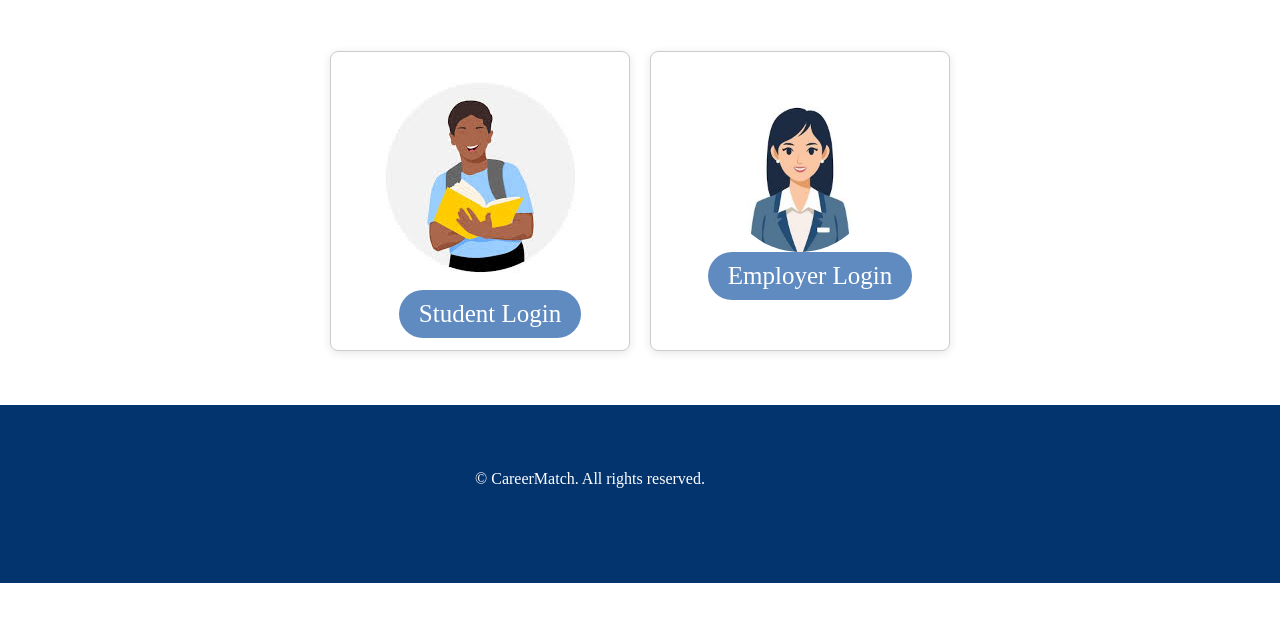
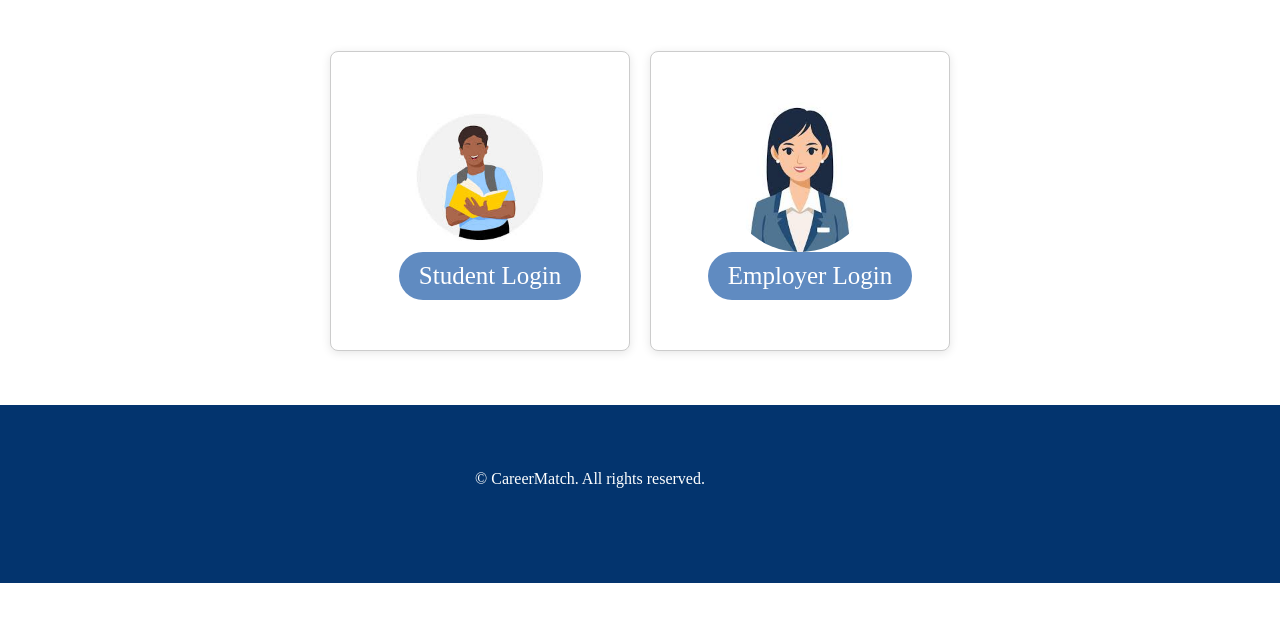
Before and after one commit to AlishaGadkari/fblacompsite, a plain HTML site: page index.html in a window 1280 px wide. Shown: the part 101-722 px from the top of the page. Drawn offline with Linux system fonts and the light colour scheme; files that its build step writes are made by us from their sources.

Commit message:
Update index.html

```diff
--- a/index.html
+++ b/index.html
@@ -111,9 +111,9 @@ h1{
     border-radius: 50%; /* Make the image circular */
     object-fit: cover; /* Ensure the image covers the area without distortion */
 }
-.studen-image{
-    width: 100px;
-    height:100px;
+.student-image{
+    width: 150px;
+    height:150px;
     border-radius:50%;
     object0fit:cover;
 }
```
